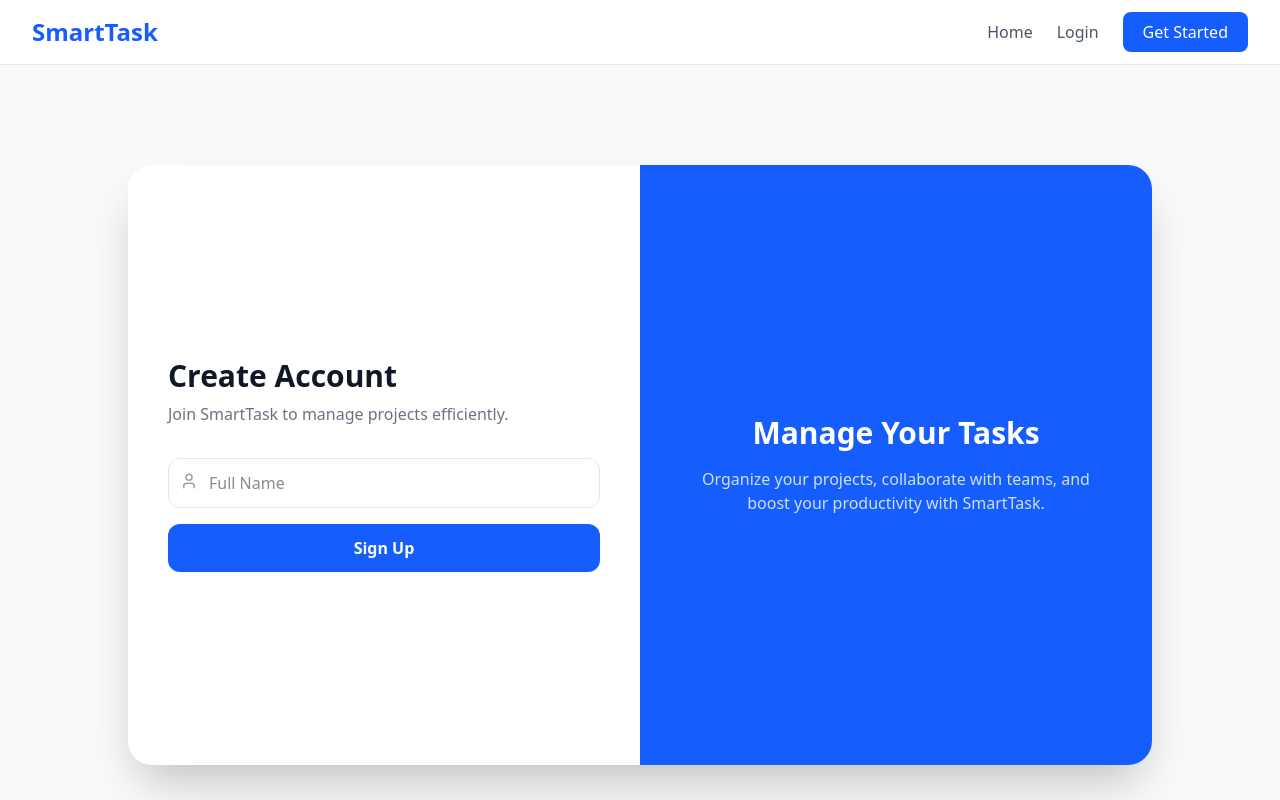
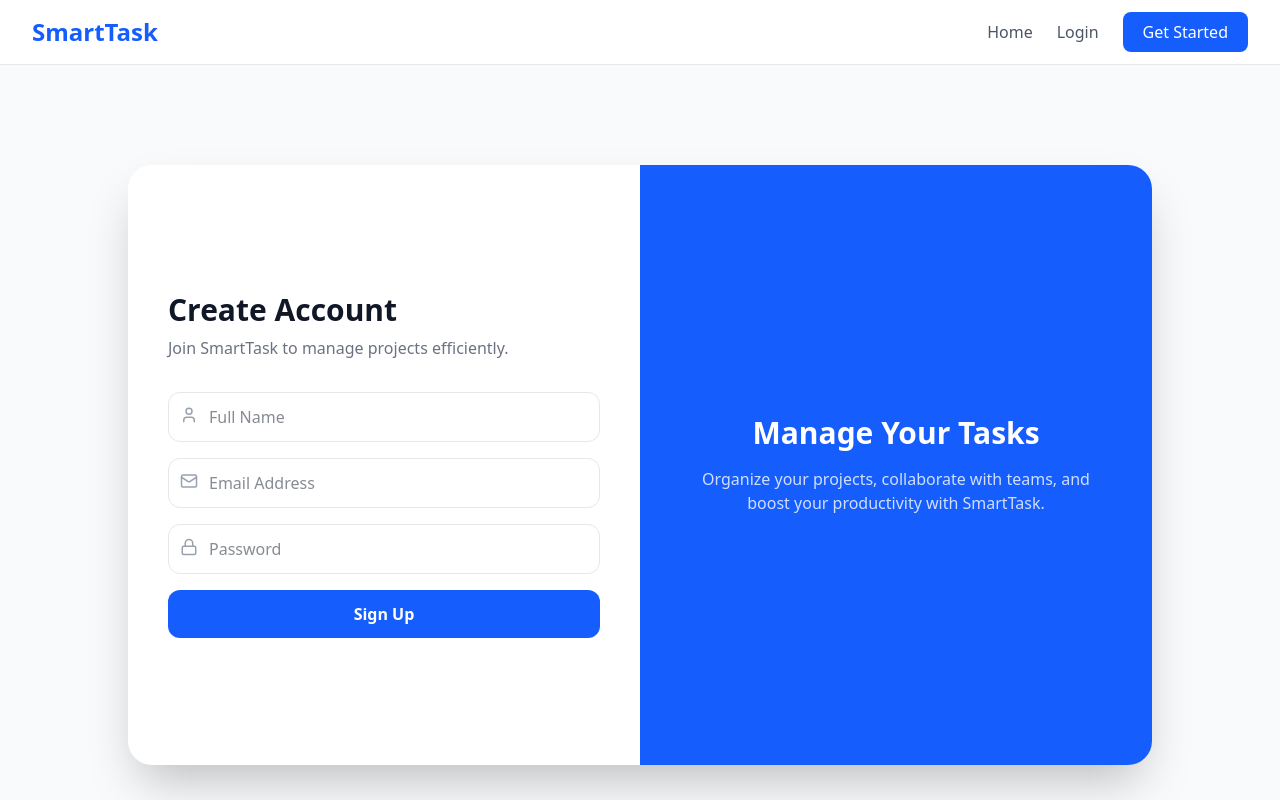
Before and after one commit to alhaz-431/front-smarttask, a Next.js app: page /signup in a window 1280 px wide. Shown: the top 800 px of the page. Built offline with nearby package versions, Linux system fonts and the light colour scheme; no server answers.

Commit message:
updated page

```diff
--- a/src/app/(auth)/signup/page.tsx
+++ b/src/app/(auth)/signup/page.tsx
@@ -10,7 +10,7 @@ import { toast } from "react-hot-toast";
 export default function SignupPage() {
   const [formData, setFormData] = useState({ name: "", email: "", password: "" });
   const [loading, setLoading] = useState(false);
-  const [isSuccess, setIsSuccess] = useState(false); // সাকসেস স্টেট
+  const [isSuccess, setIsSuccess] = useState(false);
   const router = useRouter();
 
   const handleSignup = async (e: React.FormEvent) => {
@@ -18,9 +18,9 @@ export default function SignupPage() {
     setLoading(true);
     try {
       await api.post("/auth/signup", formData);
-      setIsSuccess(true); // স্লাইডশো ট্রিগার হবে
+      setIsSuccess(true);
       toast.success("Account created successfully!");
-      setTimeout(() => router.push("/login"), 3000); // ৩ সেকেন্ড পর রিডাইরেক্ট
+      setTimeout(() => router.push("/login"), 3000);
     } catch (error: any) {
       toast.error(error.response?.data?.message || "Registration failed.");
     } finally {
@@ -29,7 +29,7 @@ export default function SignupPage() {
   };
 
   return (
-    <div className="min-h-screen flex items-center justify-center bg-gray-50">
+    <div className="min-h-screen flex items-center justify-center bg-gray-50 p-4">
       <div className="flex w-full max-w-5xl bg-white rounded-3xl shadow-2xl overflow-hidden min-h-[600px]">
 
         {/* বাম পাশ: ফর্ম */}
@@ -38,12 +38,41 @@ export default function SignupPage() {
           <p className="text-gray-500 mb-8">Join SmartTask to manage projects efficiently.</p>
 
           <form onSubmit={handleSignup} className="space-y-4">
+            {/* Name Input */}
             <div className="relative">
               <User className="absolute left-3 top-3.5 text-gray-400" size={18} />
-              <input type="text" placeholder="Full Name" className="w-full pl-10 pr-4 py-3 border border-gray-200 rounded-xl outline-none focus:ring-2 focus:ring-blue-500"
-                onChange={(e) => setFormData({ ...formData, name: e.target.value })} required />
+              <input
+                type="text"
+                placeholder="Full Name"
+                className="w-full pl-10 pr-4 py-3 border border-gray-200 rounded-xl outline-none focus:ring-2 focus:ring-blue-500"
+                onChange={(e) => setFormData({ ...formData, name: e.target.value })}
+                required
+              />
             </div>
-            {/* বাকি ইনপুটগুলো এখানে একইভাবে থাকবে */}
+
+            {/* Email Input */}
+            <div className="relative">
+              <Mail className="absolute left-3 top-3.5 text-gray-400" size={18} />
+              <input
+                type="email"
+                placeholder="Email Address"
+                className="w-full pl-10 pr-4 py-3 border border-gray-200 rounded-xl outline-none focus:ring-2 focus:ring-blue-500"
+                onChange={(e) => setFormData({ ...formData, email: e.target.value })}
+                required
+              />
+            </div>
+
+            {/* Password Input */}
+            <div className="relative">
+              <Lock className="absolute left-3 top-3.5 text-gray-400" size={18} />
+              <input
+                type="password"
+                placeholder="Password"
+                className="w-full pl-10 pr-4 py-3 border border-gray-200 rounded-xl outline-none focus:ring-2 focus:ring-blue-500"
+                onChange={(e) => setFormData({ ...formData, password: e.target.value })}
+                required
+              />
+            </div>
 
             <button disabled={loading} className="w-full bg-blue-600 text-white py-3 rounded-xl font-semibold hover:bg-blue-700 transition">
               {loading ? <Loader2 className="animate-spin mx-auto" /> : "Sign Up"}
```
